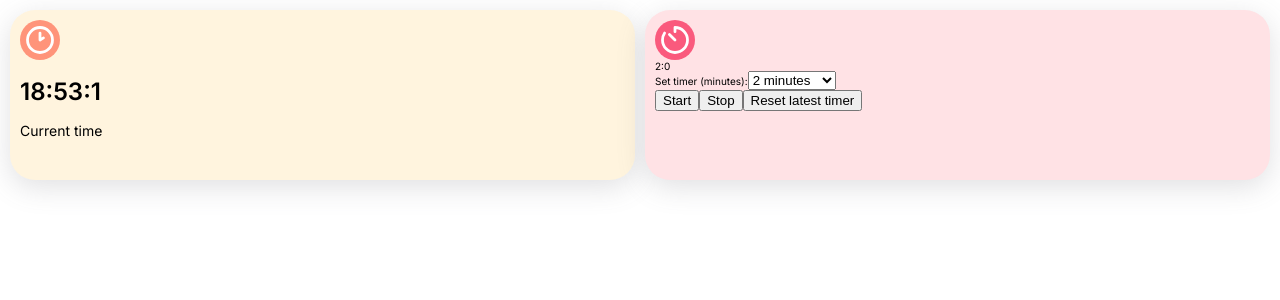
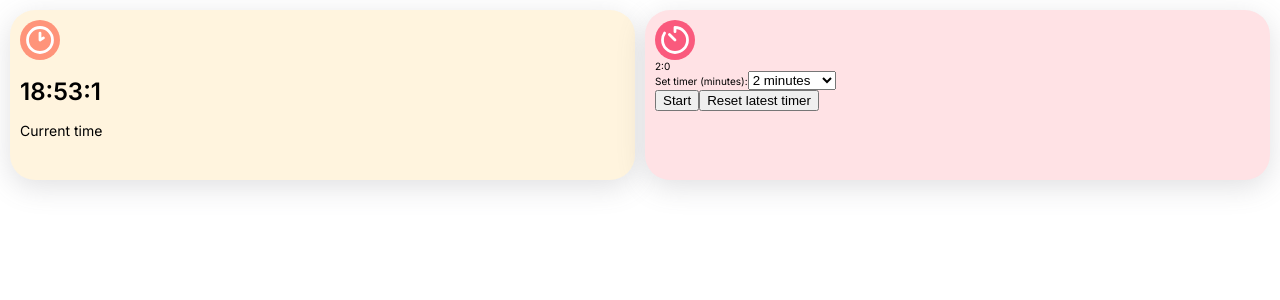
Before and after one commit to tamasgyetvan/CatchMetrics, a React (Vite) app: page / in a window 1280 px wide. Shown: the top 300 px of the page. Built offline with nearby package versions, Linux system fonts and the light colour scheme.

Commit message:
Set conditional for start stop button

```diff
--- a/src/components/CountDown/CountDown.tsx
+++ b/src/components/CountDown/CountDown.tsx
@@ -40,6 +40,16 @@ export function CountDown() {
         handleChange={handleDurationChange}
         disabled={disabled}
       ></CountDownSetter>
+      {isRunning ? (
+        <button
+          onClick={() => {
+            setIsRunning(false);
+            setDisabled(false);
+          }}
+        >
+          Stop
+        </button>
+      ) : (
         <button
           onClick={() => {
             setIsRunning(true);
@@ -48,14 +58,7 @@ export function CountDown() {
         >
           Start
         </button>
-      <button
-        onClick={() => {
-          setIsRunning(false);
-          setDisabled(false);
-        }}
-      >
-        Stop
-      </button>
+      )}
       <button
         onClick={() => {
           setRemainingTime(duration);
```
Lines whose indentation alone changed are shown as unchanged.
